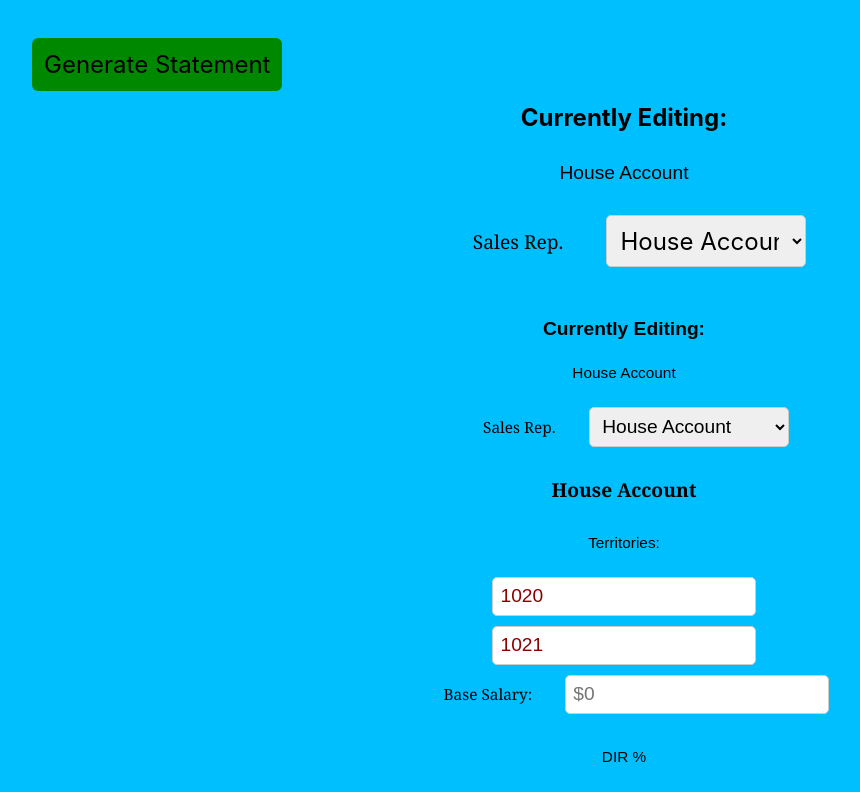
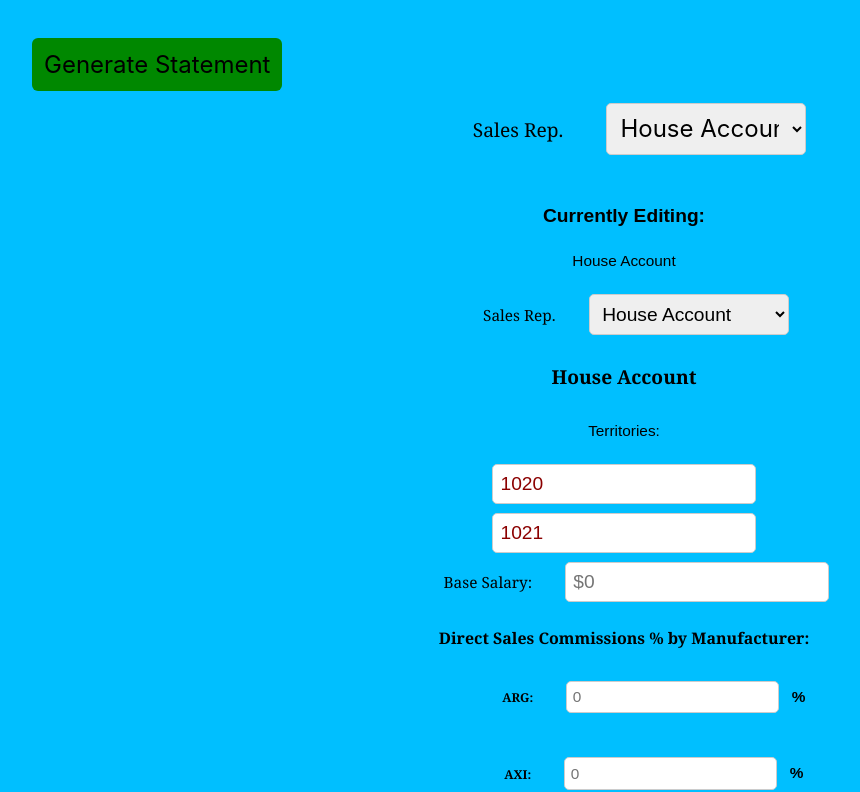
Before and after one commit to nickdloucks/comed-comm-svelte, a Svelte app: page / in a window 1280 px wide. Shown: the part 781-1573 px from the top of the page, without its empty margins (16-876 px from the left). Built offline with nearby package versions, Linux system fonts and the light colour scheme.

Commit message:
move "current edit" header to rep-config component

```diff
--- a/src/components/rep-configUI.svelte
+++ b/src/components/rep-configUI.svelte
@@ -14,14 +14,16 @@
 </script>
 
 <section>
+    <strong>Currently Editing:</strong><p>{$currentRep.rep_name}</p>
     <svelte:component this={RepSelect} id='repConfigUI-select'/>
     <h4>{$currentRep.rep_name}</h4>
     <p>Territories:</p>
     {#each $currentRep.territories as territory}
         <input class='territory-config' type="text" placeholder={String(territory)} value={territory}/><br>
     {/each}
+
     <label for='salary'>Base Salary: &nbsp;</label><input name="salary" type='number' placeholder={'$'.concat(String($currentRep.base_salary))}><br>
-    <p>DIR %</p>
+    <h5>Direct Sales Commissions % by Manufacturer:</h5>
     <ul>
         {#each $currentRep.dir_pcts as mfr}
             <li class="MFR-list"><label for={mfr.mfr_id.concat('-list-item')}>{mfr.mfr_id}:</label> &nbsp;
--- a/src/components/rep-select.svelte
+++ b/src/components/rep-select.svelte
@@ -4,7 +4,6 @@
 </script>
 
 <main>
-    <strong>Currently Editing:</strong><p>{$currentRep.rep_name}</p>
     <label for="sales-rep">Sales Rep.&nbsp;</label>
     <select class="select-box" name="sales-rep" id="rep-select">
         <option value="chris-burbiglia">Chris Burbiglia</option>
```
